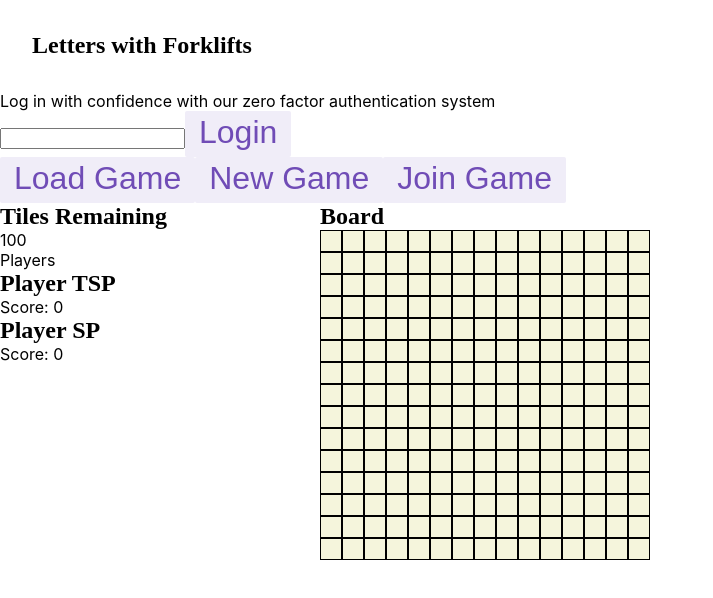
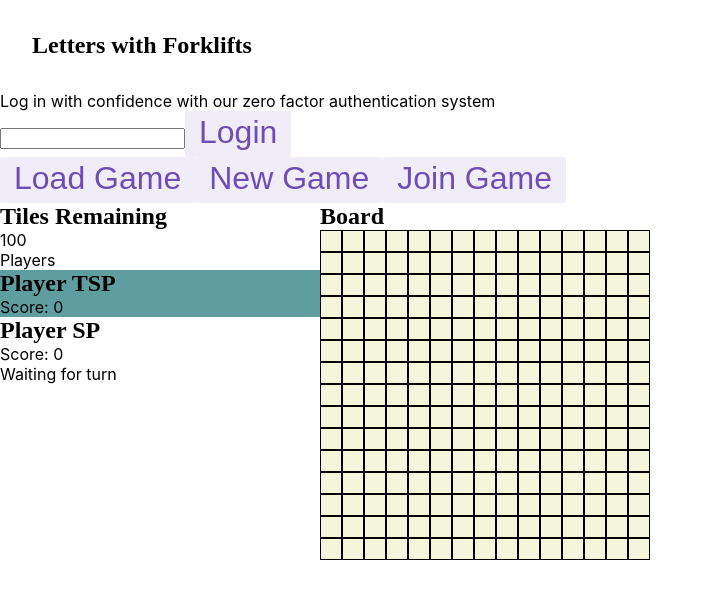
Before and after one commit to thjc/lwf, a React (Create React App) app: page / in a window 1280 px wide. Shown: the top 598 px of the page, without its empty margins (0-713 px from the left). Built offline with nearby package versions, Linux system fonts and the light colour scheme.

Commit message:
Track whose turn it is

```diff
--- a/src/features/hand/Hand.tsx
+++ b/src/features/hand/Hand.tsx
@@ -8,6 +8,7 @@ import {
 import { useAppSelector, useAppDispatch } from '../../app/hooks';
 import {
   nextPlayer,
+  PlayerState,
   selectPlayers
 } from '../player/playersSlice';
 
@@ -32,11 +33,17 @@ import styles from './Hand.module.css';
 
 export function Hand() {
   const dispatch = useAppDispatch();
+  const board = useAppSelector(selectBoard);
   const players = useAppSelector(selectPlayers);
-  const player = players.players[players.currentPlayer];
-  const board = useAppSelector(selectBoard);
+  let player : PlayerState | undefined = undefined;
+  let isCurrentPlayer = false;
+  if (players.players.length > 0 && players.currentPlayer >= 0) {
+    player = players.players[players.currentPlayer];
+    isCurrentPlayer = player ? players.username === player.username : false;
+    console.log(player, isCurrentPlayer)
+  }
 
-  return players.currentPlayer < 0 ? (<div></div>) : (
+  return player === undefined || !isCurrentPlayer ? (<div>Waiting for turn</div>) : (
     <div>
       <div className={styles.row}>
         <Box>
@@ -48,7 +55,7 @@ export function Hand() {
           <button
           className={styles.button}
           aria-label="Pick Tiles"
-          onClick={() => dispatch(takeTiles({count: (7-player.tiles.length)}))}
+          onClick={() => dispatch(takeTiles({count: (7-(player as PlayerState).tiles.length)}))}
         >
           Pick Tiles
         </button>
--- a/src/features/player/Players.tsx
+++ b/src/features/player/Players.tsx
@@ -14,7 +14,7 @@ export function Players() {
   return (
     <div>
       Players
-      {Array.from(players.players).map((x, n) => {console.log(n, x, players.currentPlayer); return (<Player key={n} active={n === players.currentPlayer} player={x as PlayerState}></Player>)})}
+      {Array.from(players.players).map((x, n) => {return (<Player key={n} active={n === players.currentPlayer} player={x as PlayerState}></Player>)})}
     </div>
   );
 }
--- a/src/features/player/playersSlice.ts
+++ b/src/features/player/playersSlice.ts
@@ -15,7 +15,7 @@ const initialState : {
   username: string;
   players: PlayerState[];
 } = {
-  currentPlayer: -1,
+  currentPlayer: 0,
   username: '',
   players: [
   {
@@ -49,12 +49,13 @@ export const playersSlice = createSlice({
     },
     login: (state, action) => {
       state.username = action.payload.username;
-      state.currentPlayer = -1;
-      state.players.forEach((v,n) => {if (v.username === state.username) { state.currentPlayer = n; }})
+      // TODO: Decide if 'current player' is always the logged in user
+      // state.currentPlayer = -1;
+      // state.players.forEach((v,n) => {if (v.username === state.username) { state.currentPlayer = n; }})
     },
     logout: (state) => {
       state.username = '';
-      state.currentPlayer = -1;
+      //state.currentPlayer = -1;
     },
 
   },
```
Also changed, not shown: src/app/store.ts (+1 -6 lines).
